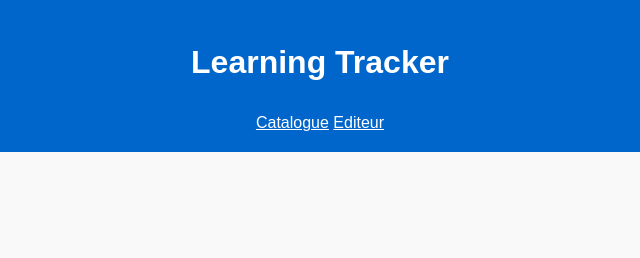
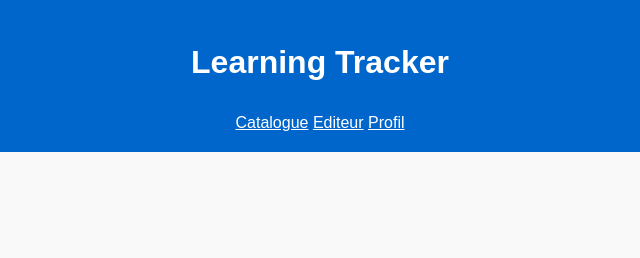
Before and after one commit to NobleDouceFrance/prototype-app, an Electron app: page static/html/accueil.html in a window 1280 px wide. Shown: the full height of the page, 320-960 px from the left. Drawn offline with Linux system fonts and the light colour scheme; no server answers.

Commit message:
Update accueil.html

```diff
--- a/static/html/accueil.html
+++ b/static/html/accueil.html
@@ -2,14 +2,16 @@
 <html lang="fr">
     <head>
         <meta charset="UTF-8">
-        <title>Learning Tracker</title>
+        <title>Application d'apprentissage</title>
         <link rel="stylesheet" href="../css/style.css">
     </head>
     <body>
+
         <header>
             <h1>Learning Tracker</h1>
             <a href="catalogue.html" class="btn">Catalogue</a>
             <a href ="editeur.html" class="btn">Editeur</a>
+            <a href ="profil.html" class="btn">Profil</a>
         </header>
 
         <main>
```
